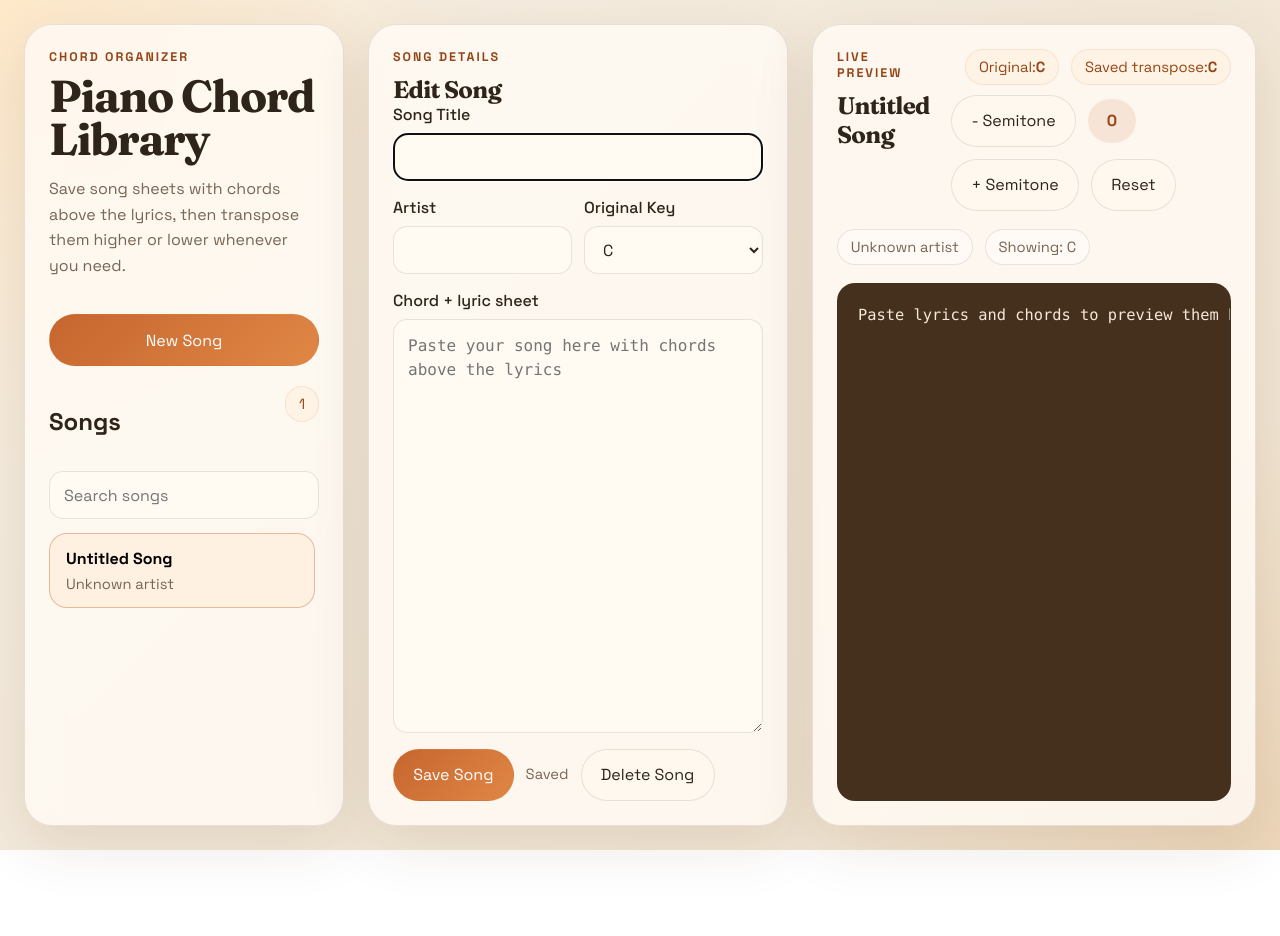
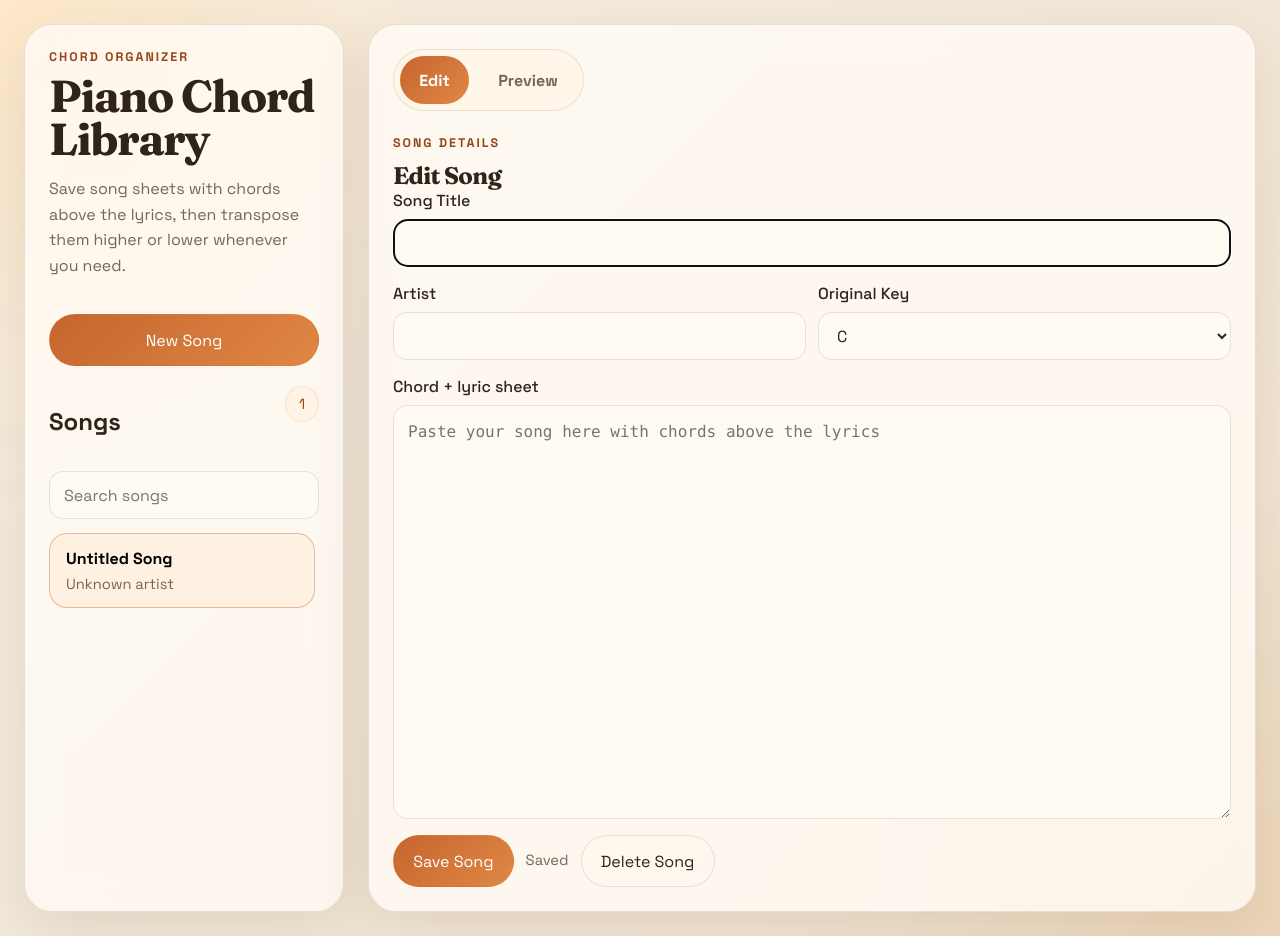
Before and after one commit to rohanmenon21/piano-chord-library, a plain HTML site: page index.html in a window 1280 px wide. Before the commit the page ends 850 px from the top, so only its background shows below. Drawn offline with Linux system fonts and the light colour scheme.

Commit message:
Split editor and preview into tabs

```diff
--- a/app.js
+++ b/app.js
@@ -38,6 +38,7 @@ const state = {
   selectedSongId: null,
   searchTerm: "",
   saveStatusTimer: null,
+  activeTab: "edit",
 };
 
 const elements = {
@@ -52,6 +53,10 @@ const elements = {
   originalKey: document.querySelector("#song-key"),
   content: document.querySelector("#song-content"),
   saveStatus: document.querySelector("#save-status"),
+  editTab: document.querySelector("#edit-tab"),
+  previewTab: document.querySelector("#preview-tab"),
+  editPanel: document.querySelector("#edit-panel"),
+  previewPanel: document.querySelector("#preview-panel"),
   previewTitle: document.querySelector("#preview-title"),
   previewArtist: document.querySelector("#preview-artist"),
   previewSongKey: document.querySelector("#preview-song-key"),
@@ -87,6 +92,8 @@ function bindEvents() {
     state.searchTerm = event.target.value.trim().toLowerCase();
     renderSongList();
   });
+  elements.editTab.addEventListener("click", () => switchTab("edit"));
+  elements.previewTab.addEventListener("click", () => switchTab("preview"));
   elements.transposeUp.addEventListener("click", () => transposeSelectedSong(1));
   elements.transposeDown.addEventListener("click", () => transposeSelectedSong(-1));
   elements.resetTranspose.addEventListener("click", () => resetTranspose());
@@ -153,6 +160,7 @@ function createBlankSong() {
 
   state.songs.unshift(newSong);
   state.selectedSongId = newSong.id;
+  state.activeTab = "edit";
   saveSongs();
   render();
   fillForm(newSong);
@@ -173,6 +181,7 @@ function handleSaveSong(event) {
 
   applyFormToSong(selectedSong);
   persistSongs("Song saved");
+  state.activeTab = "preview";
   render();
 }
 
@@ -202,8 +211,22 @@ function deleteSelectedSong() {
 }
 
 function render() {
+  renderTabs();
   renderSongList();
   renderSelectedSong();
+}
+
+function renderTabs() {
+  const isEditTab = state.activeTab === "edit";
+
+  elements.editTab.classList.toggle("active", isEditTab);
+  elements.previewTab.classList.toggle("active", !isEditTab);
+  elements.editTab.setAttribute("aria-selected", String(isEditTab));
+  elements.previewTab.setAttribute("aria-selected", String(!isEditTab));
+  elements.editPanel.classList.toggle("active", isEditTab);
+  elements.previewPanel.classList.toggle("active", !isEditTab);
+  elements.editPanel.hidden = !isEditTab;
+  elements.previewPanel.hidden = isEditTab;
 }
 
 function renderSongList() {
@@ -237,8 +260,7 @@ function renderSongList() {
   elements.songList.querySelectorAll("[data-song-id]").forEach((button) => {
     button.addEventListener("click", () => {
       state.selectedSongId = button.dataset.songId;
-      renderSelectedSong();
-      renderSongList();
+      render();
     });
   });
 }
@@ -254,7 +276,7 @@ function renderSelectedSong() {
 }
 
 function fillForm(song) {
-  elements.title.value = song.title;
+  elements.title.value = song.title === "Untitled Song" ? "" : song.title;
   elements.artist.value = song.artist;
   elements.originalKey.value = song.originalKey;
   elements.content.value = song.content;
@@ -282,7 +304,7 @@ function syncDraftPreview() {
 
   const draftSong = {
     ...selectedSong,
-    title: elements.title.value.trim(),
+    title: elements.title.value.trim() || "Untitled Song",
     artist: elements.artist.value.trim(),
     originalKey: elements.originalKey.value,
     content: normalizeLineEndings(elements.content.value),
@@ -302,6 +324,11 @@ function handleDraftChange() {
   persistSongs("Saved automatically");
   syncDraftPreview();
   renderSongList();
+}
+
+function switchTab(tab) {
+  state.activeTab = tab;
+  renderTabs();
 }
 
 function transposeSelectedSong(step) {
@@ -404,7 +431,7 @@ function transposeChordRoot(root, offset, useFlats) {
     return root;
   }
 
-  const wrappedIndex = (currentIndex + offset % 12 + 12) % 12;
+  const wrappedIndex = (currentIndex + (offset % 12) + 12) % 12;
   const sharpNote = SHARP_NOTES[wrappedIndex];
 
   if (useFlats && SHARP_TO_FLAT[sharpNote]) {
--- a/index.html
+++ b/index.html
@@ -45,7 +45,31 @@
       </aside>
 
       <main class="main-content">
-        <section class="editor-card">
+        <section class="workspace-card">
+          <div class="mode-tabs" role="tablist" aria-label="Song workspace mode">
+            <button
+              id="edit-tab"
+              class="tab-button active"
+              type="button"
+              role="tab"
+              aria-selected="true"
+              aria-controls="edit-panel"
+            >
+              Edit
+            </button>
+            <button
+              id="preview-tab"
+              class="tab-button"
+              type="button"
+              role="tab"
+              aria-selected="false"
+              aria-controls="preview-panel"
+            >
+              Preview
+            </button>
+          </div>
+
+          <section id="edit-panel" class="tab-panel active" role="tabpanel">
             <div class="section-heading">
               <p class="eyebrow">Song Details</p>
               <h2>Edit Song</h2>
@@ -92,7 +116,7 @@
             </form>
           </section>
 
-        <section class="viewer-card">
+          <section id="preview-panel" class="tab-panel" role="tabpanel" hidden>
             <div class="viewer-header">
               <div class="section-heading">
                 <p class="eyebrow">Live Preview</p>
@@ -131,6 +155,7 @@
 
             <pre id="song-preview" class="song-preview">No song selected yet.</pre>
           </section>
+        </section>
       </main>
     </div>
 
--- a/styles.css
+++ b/styles.css
@@ -45,8 +45,7 @@ select {
 }
 
 .sidebar,
-.editor-card,
-.viewer-card {
+.workspace-card {
   background: var(--surface);
   border: 1px solid var(--line);
   backdrop-filter: blur(16px);
@@ -106,7 +105,8 @@ select {
 }
 
 .primary-button:hover,
-.ghost-button:hover {
+.ghost-button:hover,
+.tab-button:hover {
   transform: translateY(-1px);
 }
 
@@ -204,15 +204,50 @@ select {
 }
 
 .main-content {
-  display: grid;
-  grid-template-columns: minmax(320px, 420px) minmax(0, 1fr);
-  gap: 24px;
+  min-width: 0;
 }
 
-.editor-card,
-.viewer-card {
+.workspace-card {
   border-radius: var(--radius-xl);
   padding: 24px;
+}
+
+.mode-tabs {
+  display: inline-flex;
+  gap: 10px;
+  padding: 6px;
+  border-radius: 999px;
+  background: rgba(255, 245, 232, 0.9);
+  border: 1px solid var(--line);
+  margin-bottom: 24px;
+}
+
+.tab-button {
+  border: 0;
+  border-radius: 999px;
+  padding: 0.85rem 1.2rem;
+  background: transparent;
+  color: var(--muted);
+  cursor: pointer;
+  font: inherit;
+  font-weight: 700;
+  transition:
+    background 160ms ease,
+    color 160ms ease,
+    transform 160ms ease;
+}
+
+.tab-button.active {
+  background: linear-gradient(135deg, var(--accent) 0%, #e08745 100%);
+  color: white;
+}
+
+.tab-panel {
+  display: none;
+}
+
+.tab-panel.active {
+  display: block;
 }
 
 .song-form,
@@ -246,12 +281,6 @@ select {
   color: var(--muted);
   font-size: 0.92rem;
   min-height: 1.2rem;
-}
-
-.viewer-card {
-  display: flex;
-  flex-direction: column;
-  min-height: calc(100vh - 48px);
 }
 
 .transpose-panel {
@@ -305,7 +334,6 @@ select {
 }
 
 .song-preview {
-  flex: 1;
   margin: 0;
   border-radius: var(--radius-lg);
   border: 1px solid var(--line);
@@ -313,6 +341,7 @@ select {
   color: #f8e8d8;
   padding: 20px;
   overflow: auto;
+  min-height: 60vh;
   font-family: ui-monospace, SFMono-Regular, Menlo, monospace;
   font-size: 0.96rem;
   line-height: 1.5;
@@ -327,13 +356,8 @@ select {
 }
 
 @media (max-width: 1080px) {
-  .page-shell,
-  .main-content {
+  .page-shell {
     grid-template-columns: 1fr;
-  }
-
-  .viewer-card {
-    min-height: auto;
   }
 
   .transpose-panel,
@@ -349,8 +373,7 @@ select {
   }
 
   .sidebar,
-  .editor-card,
-  .viewer-card {
+  .workspace-card {
     padding: 18px;
   }
 
@@ -363,6 +386,11 @@ select {
     align-items: stretch;
   }
 
+  .mode-tabs {
+    display: flex;
+  }
+
+  .tab-button,
   .ghost-button,
   .primary-button {
     width: 100%;
```
Lines whose indentation alone changed are shown as unchanged.
